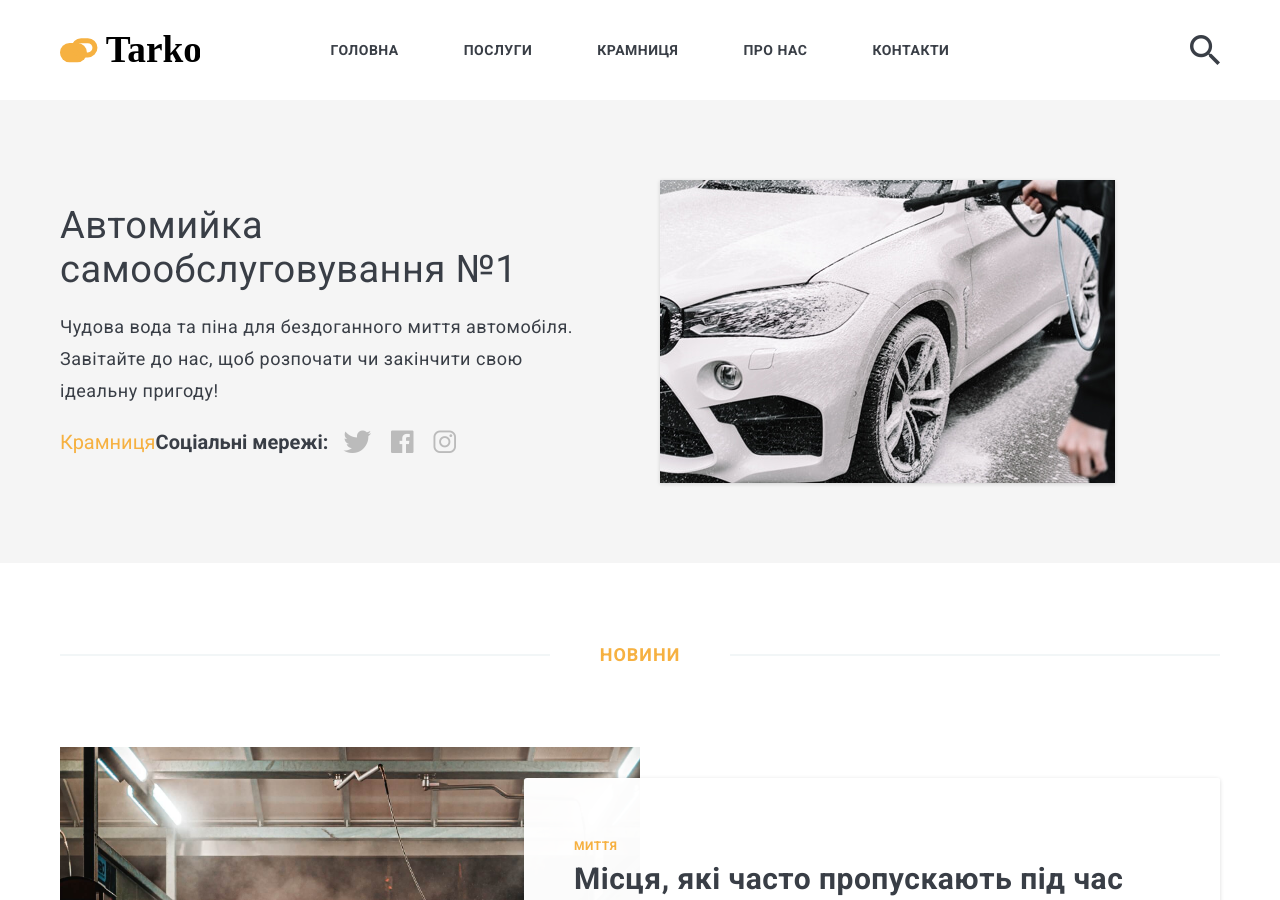
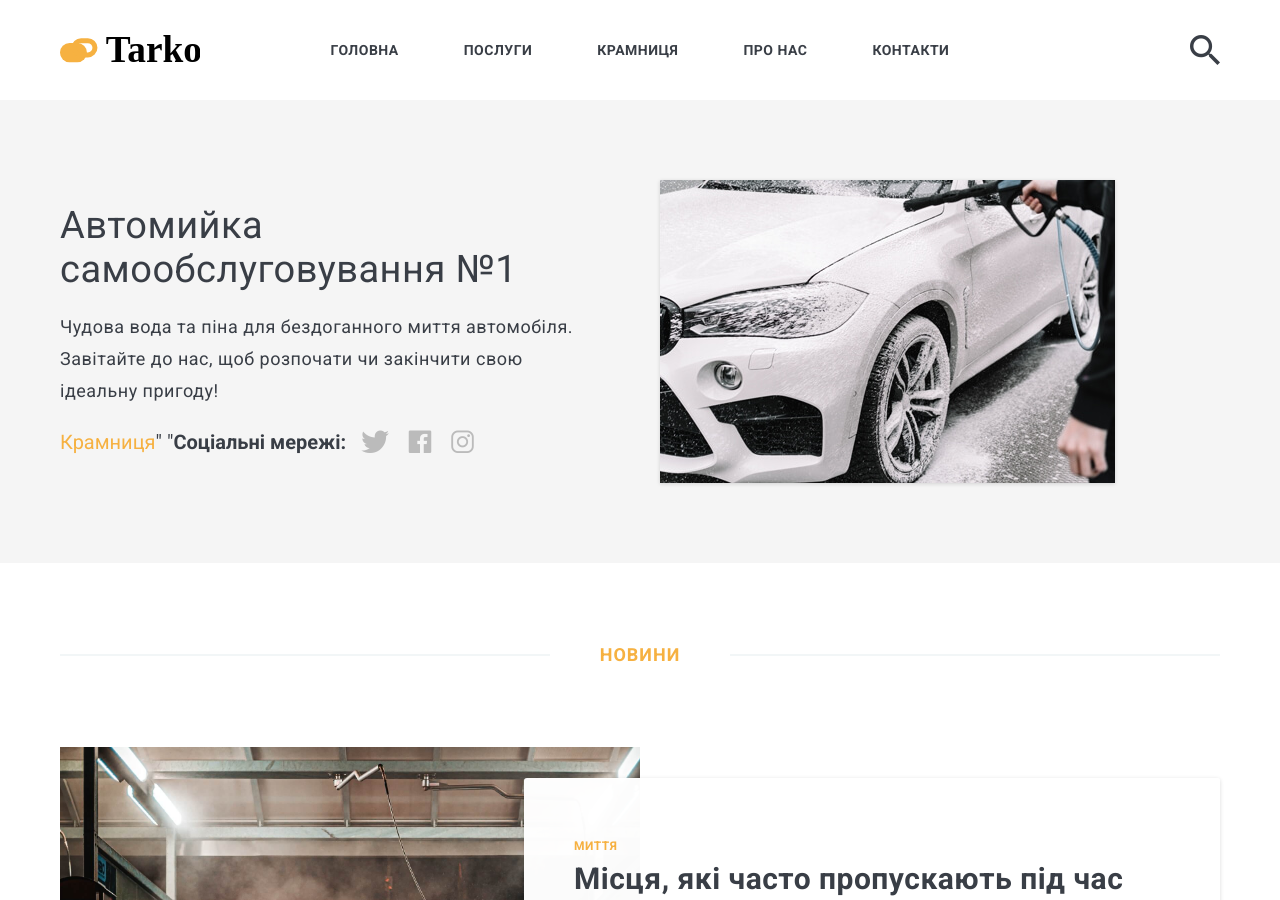
Before and after one commit to itarko/itarko.github.io, a Jekyll site: the page built from index.html, in a window 1280 px wide and 900 px high. Built offline with Jekyll 4.4.1, drawn with Linux system fonts in a browser that asks for light colours; nearby versions of some CDN libraries; the list of posts is cut into pages by our own code.

Commit message:
Update hero.html

```diff
--- a/_includes/hero.html
+++ b/_includes/hero.html
@@ -7,7 +7,7 @@
           <h1 class="hero__title">{{ site.data.settings.author.say-hello }}</h1>
           <p class="hero__subtitle">{{ site.data.settings.author.bio }}</p>
           <div class="hero__social">
-		  <a href="/02-kramnytsia/" class="nav__link">Крамниця</a>
+		    <a href="/02-kramnytsia/" class="nav__link">Крамниця</a>"&nbsp;"
             <span class="hero__social-title">Соціальні мережі: </span>
             {% include contact-link.html %}
           </div>
```
